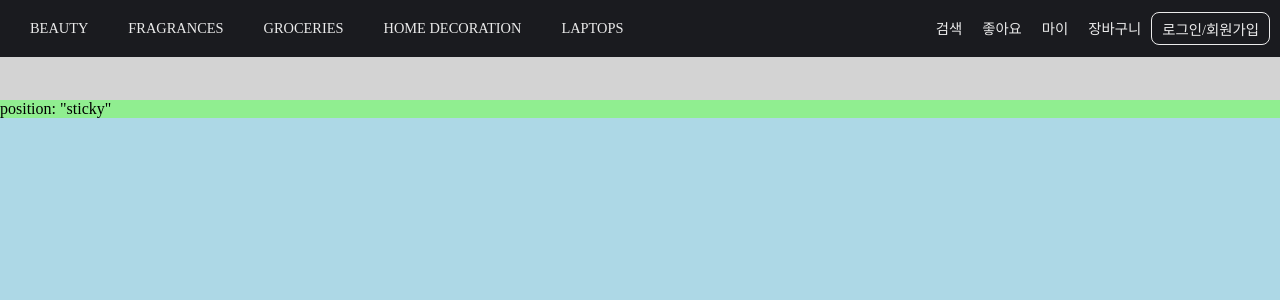
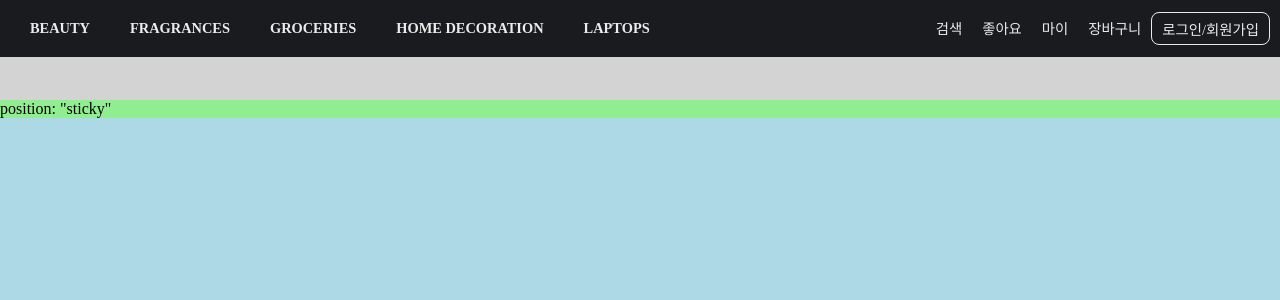
Before and after one commit to teakyungg/FakeStore, a Next.js app: page / in a window 1280 px wide. Shown: the top 300 px of the page. Built offline with nearby package versions, Linux system fonts and the light colour scheme.

Commit message:
fixed/Header 메인 메뉴 폰트 굵기 변경

```diff
--- a/app/components/Header/Header.module.scss
+++ b/app/components/Header/Header.module.scss
@@ -11,7 +11,6 @@
     padding: 10px;
 
     color: map-get(variable.$color, lightWhite);
-    font-weight: map-get(variable.$font-weight, regular);
     background-color: map-get(variable.$color, lightBlack);
     font-size: 0.9em;
 
@@ -32,6 +31,7 @@
 
     .mianMenuBox {
       text-transform: uppercase;
+      font-weight: map-get(variable.$font-weight, bold);
 
       li {
         padding: 10px 20px;
```
